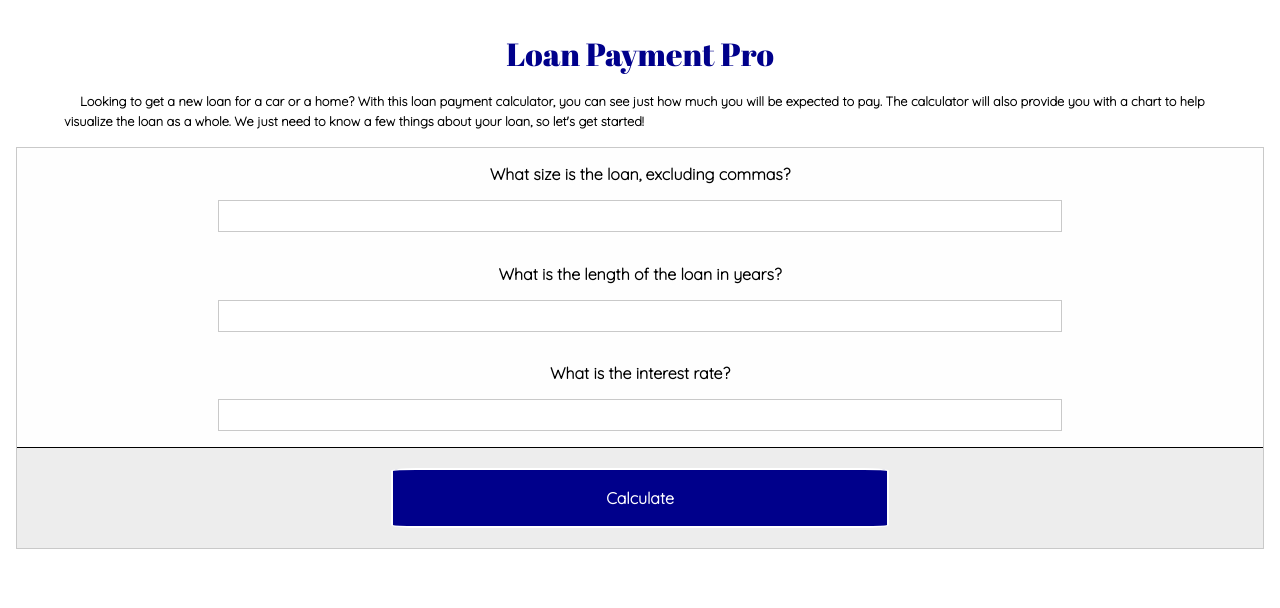
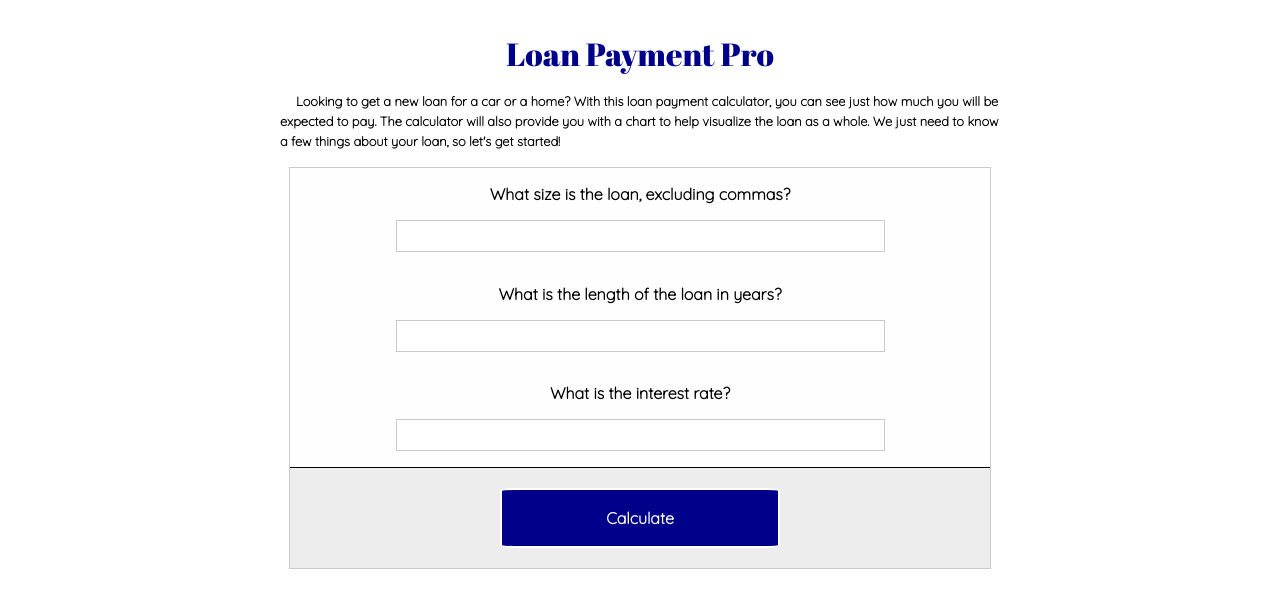
Before and after one commit to nateHamshar/loan-calculator-app, a React (Create React App) app: page / in a window 1280 px wide. Shown: the top 608 px of the page. Built offline with nearby package versions, Linux system fonts and the light colour scheme.

Commit message:
styling to make responsive

```diff
--- a/src/DataNumbers.css
+++ b/src/DataNumbers.css
@@ -6,7 +6,10 @@
     flex-direction: column;
     justify-content: center;
     align-items: center;
-    margin: 0 1rem;
+    width: 100%;
+    max-width: 650px;
+    margin-left: auto;
+    margin-right: auto;
 }
 
 .dataNumbersHeader{
--- a/src/Intro.css
+++ b/src/Intro.css
@@ -7,6 +7,9 @@
     flex-direction: column;
     justify-content: center;
     align-items: center;
+    margin-left: auto;
+    margin-right: auto;
+    max-width: 800px;
 }
 
 .introHeader{
--- a/src/LineChart.css
+++ b/src/LineChart.css
@@ -2,3 +2,9 @@
     margin-top: 1rem;
     margin-bottom: 2rem;
 }
+.ammortizationChart{
+    width: 95vw !important;
+    max-width: 750px !important;
+    height: 60vh !important;
+    max-height: 500px !important;
+}
--- a/src/LineChart.js
+++ b/src/LineChart.js
@@ -4,12 +4,11 @@ import "./LineChart.css";
 
 const LineChart = ({dataForChart}) => {
 
-
-
     return (
         <div className="lineChartDiv">
             <Line data={dataForChart}
-                  style={{width: "95vw", height: "40vh"}} options={{maintainAspectRatio: false,
+                  className="ammortizationChart"
+                  options={{maintainAspectRatio: false,
                             scales: {
                                 y: {
                                     min: 0,
--- a/src/LoanForm.css
+++ b/src/LoanForm.css
@@ -2,8 +2,13 @@
 
 .loanFormDiv{
     background-color: rgba(240, 240, 240, 0.103);
-    margin: 1rem 1rem;
     border: 1px solid rgba(128, 128, 128, 0.425);
+    width: 90vw;
+    margin-top: 1rem;
+    margin-bottom: 1rem;
+    margin-left: auto;
+    margin-right: auto;
+    max-width: 700px;
 }
 
 .loanForm{
```
Also changed, not shown: src/DataCharts.css (line endings or trailing spaces).
